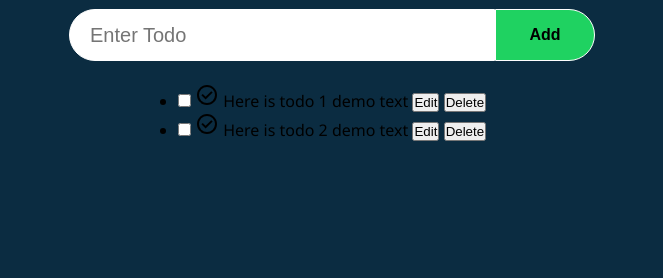
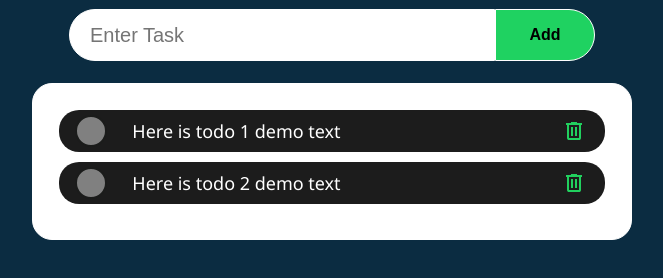
Before and after one commit to pankajsingh016/Yojana-Tracker, a plain HTML site: page index.html in a window 1280 px wide. Shown: the part 98-376 px from the top of the page, without its empty margins (308-971 px from the left). Drawn offline with Linux system fonts and the light colour scheme.

Commit message:
finalized the add-todo css

```diff
--- a/index.html
+++ b/index.html
@@ -6,6 +6,7 @@
   <meta name="viewport" content="width=device-width, initial-scale=1.0">
   <title>Yojana</title>
   <link rel="stylesheet" href="style.css">
+  <script src="index.js" defer></script>
 </head>
 
 <body>
@@ -13,26 +14,28 @@
   <div class="group-1">
     <h1>Daily Plan (Yojana)</h1>
     <form action="#">
-      <input type="text" placeholder="Enter Todo" class="input-todo" name="todo">
+      <input type="text" placeholder="Enter Task" class="input-todo" name="todo">
       <button id="add-todo">Add</button>
     </form>
 
     <div class="group-2"></div>
-    <ul>
-      <li>
-        <input type="checkbox" id="todo-1">
-        <label for="todo-1"><svg xmlns="http://www.w3.org/2000/svg" height="24px" viewBox="0 -960 960 960" width="24px" fill="#000000"><path d="m424-296 282-282-56-56-226 226-114-114-56 56 170 170Zm56 216q-83 0-156-31.5T197-197q-54-54-85.5-127T80-480q0-83 31.5-156T197-763q54-54 127-85.5T480-880q83 0 156 31.5T763-763q54 54 85.5 127T880-480q0 83-31.5 156T763-197q-54 54-127 85.5T480-80Zm0-80q134 0 227-93t93-227q0-134-93-227t-227-93q-134 0-227 93t-93 227q0 134 93 227t227 93Zm0-320Z"/></svg></label>
-        <label for="todo-1">Here is todo 1 demo text</label>
-        <button onclick="EditTodo()">Edit</button>
-        <button onclick="Deletetodo()">Delete</button>
+    <ul class="todo-area">
+      <li class="todo">
+        <input type="checkbox"  id="todo-1">
+        <label for="todo-1" class="custom-checkbox"></label>
+        <!-- <label for="todo-1" class="checked"><svg fill="" xmlns="http://www.w3.org/2000/svg" height="24px" viewBox="0 -960 960 960" width="24px" fill="#000000"><path d="m424-296 282-282-56-56-226 226-114-114-56 56 170 170Zm56 216q-83 0-156-31.5T197-197q-54-54-85.5-127T80-480q0-83 31.5-156T197-763q54-54 127-85.5T480-880q83 0 156 31.5T763-763q54 54 85.5 127T880-480q0 83-31.5 156T763-197q-54 54-127 85.5T480-80Zm0-80q134 0 227-93t93-227q0-134-93-227t-227-93q-134 0-227 93t-93 227q0 134 93 227t227 93Zm0-320Z"/></svg></label> -->
+        <label for="todo-1" class="todo-content">Here is todo 1 demo text</label>
+        <button onclick="DeleteTodo()" class="delete-btn"><svg  xmlns="http://www.w3.org/2000/svg" height="24px" viewBox="0 -960 960 960" width="24px" fill="#000000"><path d="M280-120q-33 0-56.5-23.5T200-200v-520h-40v-80h200v-40h240v40h200v80h-40v520q0 33-23.5 56.5T680-120H280Zm400-600H280v520h400v-520ZM360-280h80v-360h-80v360Zm160 0h80v-360h-80v360ZM280-720v520-520Z"/></svg></button>
+        <!-- <button onclick="Donetodo()">Done</button> -->
       </li>
 
-      <li>
+      <li class="todo">
         <input type="checkbox" id="todo-2">
-        <label for="todo-2"><svg xmlns="http://www.w3.org/2000/svg" height="24px" viewBox="0 -960 960 960" width="24px" fill="#000000"><path d="m424-296 282-282-56-56-226 226-114-114-56 56 170 170Zm56 216q-83 0-156-31.5T197-197q-54-54-85.5-127T80-480q0-83 31.5-156T197-763q54-54 127-85.5T480-880q83 0 156 31.5T763-763q54 54 85.5 127T880-480q0 83-31.5 156T763-197q-54 54-127 85.5T480-80Zm0-80q134 0 227-93t93-227q0-134-93-227t-227-93q-134 0-227 93t-93 227q0 134 93 227t227 93Zm0-320Z"/></svg></label>
-        <label for="todo-2">Here is todo 2 demo text</label>
-        <button onclick="EditTodo()">Edit</button>
-        <button onclick="Deletetodo()">Delete</button>
+        <label for="todo-2" class="custom-checkbox"></label>
+        <!-- <label for="todo-2"><svg fill="" xmlns="http://www.w3.org/2000/svg" height="24px" viewBox="0 -960 960 960" width="24px" fill="#000000"><path d="m424-296 282-282-56-56-226 226-114-114-56 56 170 170Zm56 216q-83 0-156-31.5T197-197q-54-54-85.5-127T80-480q0-83 31.5-156T197-763q54-54 127-85.5T480-880q83 0 156 31.5T763-763q54 54 85.5 127T880-480q0 83-31.5 156T763-197q-54 54-127 85.5T480-80Zm0-80q134 0 227-93t93-227q0-134-93-227t-227-93q-134 0-227 93t-93 227q0 134 93 227t227 93Zm0-320Z"/></svg></label> -->
+        <label for="todo-2" class="todo-content">Here is todo 2 demo text</label>
+        <button onclick="DeleteTodo()" class="delete-btn"><svg  xmlns="http://www.w3.org/2000/svg" height="24px" viewBox="0 -960 960 960" width="24px" fill="#000000"><path d="M280-120q-33 0-56.5-23.5T200-200v-520h-40v-80h200v-40h240v40h200v80h-40v520q0 33-23.5 56.5T680-120H280Zm400-600H280v520h400v-520ZM360-280h80v-360h-80v360Zm160 0h80v-360h-80v360ZM280-720v520-520Z"/></svg></button>
+        <!-- <button onclick="Donetodo()">Done</button> -->
       </li>
 
     </ul>
--- a/style.css
+++ b/style.css
@@ -2,6 +2,8 @@
     --background-color: rgb(11, 44, 65);
     --headline-color: #b2d2ddc5;
     --add-button-color: #1fd261;
+    --todo-primary: rgba(0, 0, 0, 0.889);
+    --todo-secondary: #22ed69db;
 }
 
 *{
@@ -29,6 +31,7 @@ body{
     background-color: rgb(11, 44, 65);
     padding: 5px;
     border-radius: 10px;
+    text-align: center;
 }
 
 .group-1 form{
@@ -64,3 +67,104 @@ body{
     border-radius: 0px 30px 30px 0px;
     cursor: pointer;
 }
+
+
+.todo-area{
+    background-color: white;
+    padding: 2% 2%;
+    width: 100%;
+    max-width: 600px;
+    box-sizing: border-box;
+    border: 1px solid white;
+    border-radius: 20px;
+}
+
+@media(width < 700px){
+    html{
+        font-size: 12pt;
+    }
+    .input-todo{
+        width: 20%;
+    }
+    .todo-area{
+        width: 80%;
+    }
+}
+
+ul li{
+    list-style-type: none;
+}
+
+.todo{
+    background-color: var(--todo-primary);
+    margin-bottom: 10px;
+    padding: 5px 16px;
+    display: flex;
+    justify-content: center;
+    align-items: center;
+    border-radius: 20px;
+}
+
+.todo-content{
+    font-size: 18px;
+    padding-right: 0;
+    padding-left: 5%;
+    color: white;
+    font-weight: 400;
+    cursor: pointer;
+    flex-grow: 1;
+}
+
+.delete-btn{
+    padding: 3px;
+    background: none;
+    border: none;
+    display: flex;
+    justify-content: center;
+    align-items: center;
+    cursor: pointer;
+}
+
+.delete-btn svg{
+    transition: 200ms ease;
+    fill:var(--todo-secondary);
+}
+
+.delete-btn:hover svg{
+    fill: rgb(220, 0, 0);
+}
+
+
+
+.custom-checkbox{
+    border: 2px solid rgb(27, 28, 27);
+    border-radius: 50%;
+    min-height: 28px;
+    min-width: 28px;
+    background-color: grey;
+
+}
+
+input[type="checkbox"]:checked~ .custom-checkbox{
+    background-image: url(./icons/check.svg);
+    background-repeat: no-repeat;
+    background-position: center;
+    background-size: 40px;
+    background-color: #1fd261;
+    transition: 500ms ease;
+    cursor: pointer;
+}
+
+
+input[type="checkbox"]:checked~ .todo-content{
+    text-decoration: line-through;
+    color: grey;
+}
+
+input[type="checkbox"]:checked~ .delete-btn svg{
+    fill:rgb(220,0,0);
+}
+
+input[type="checkbox"]{
+    display: none;
+}
```
